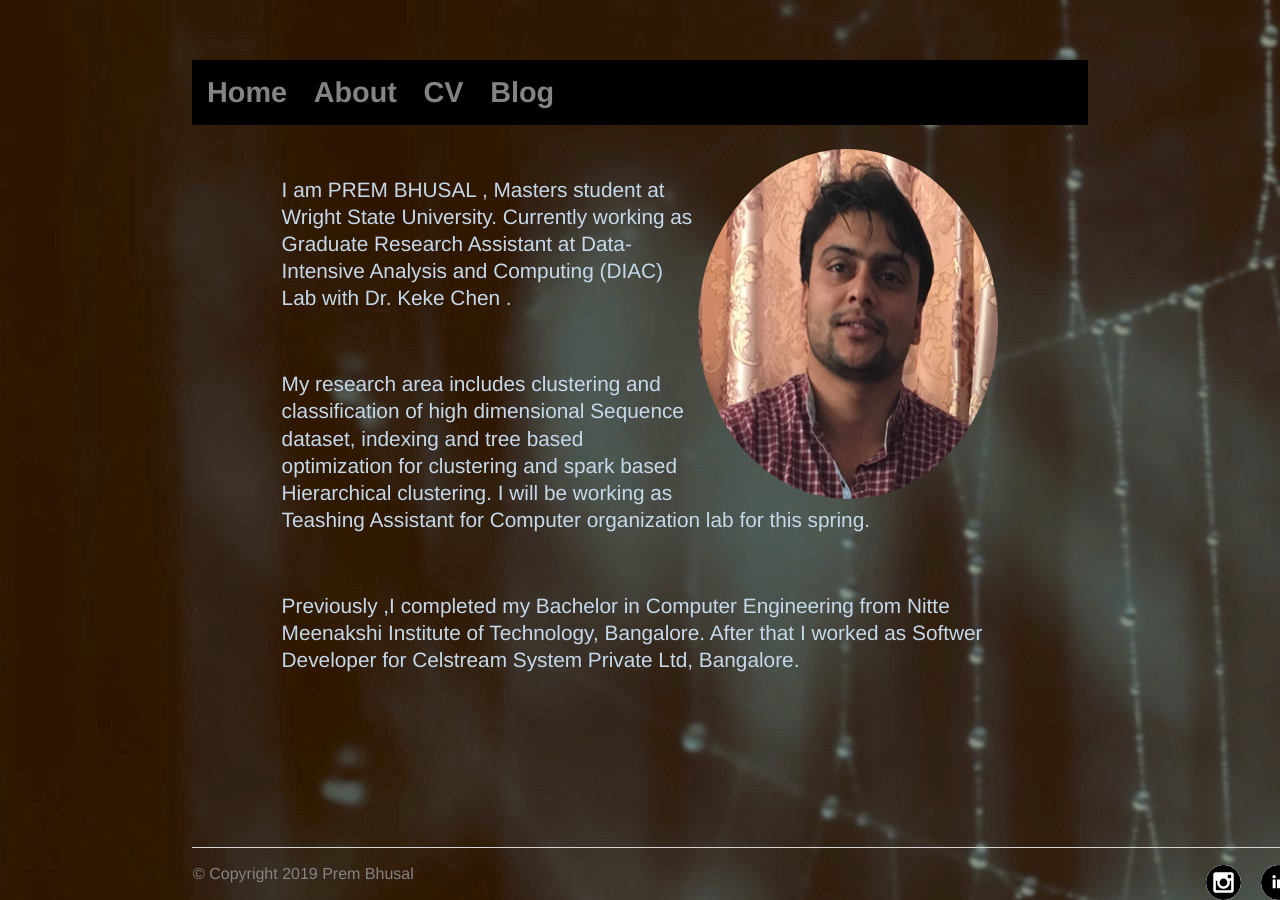
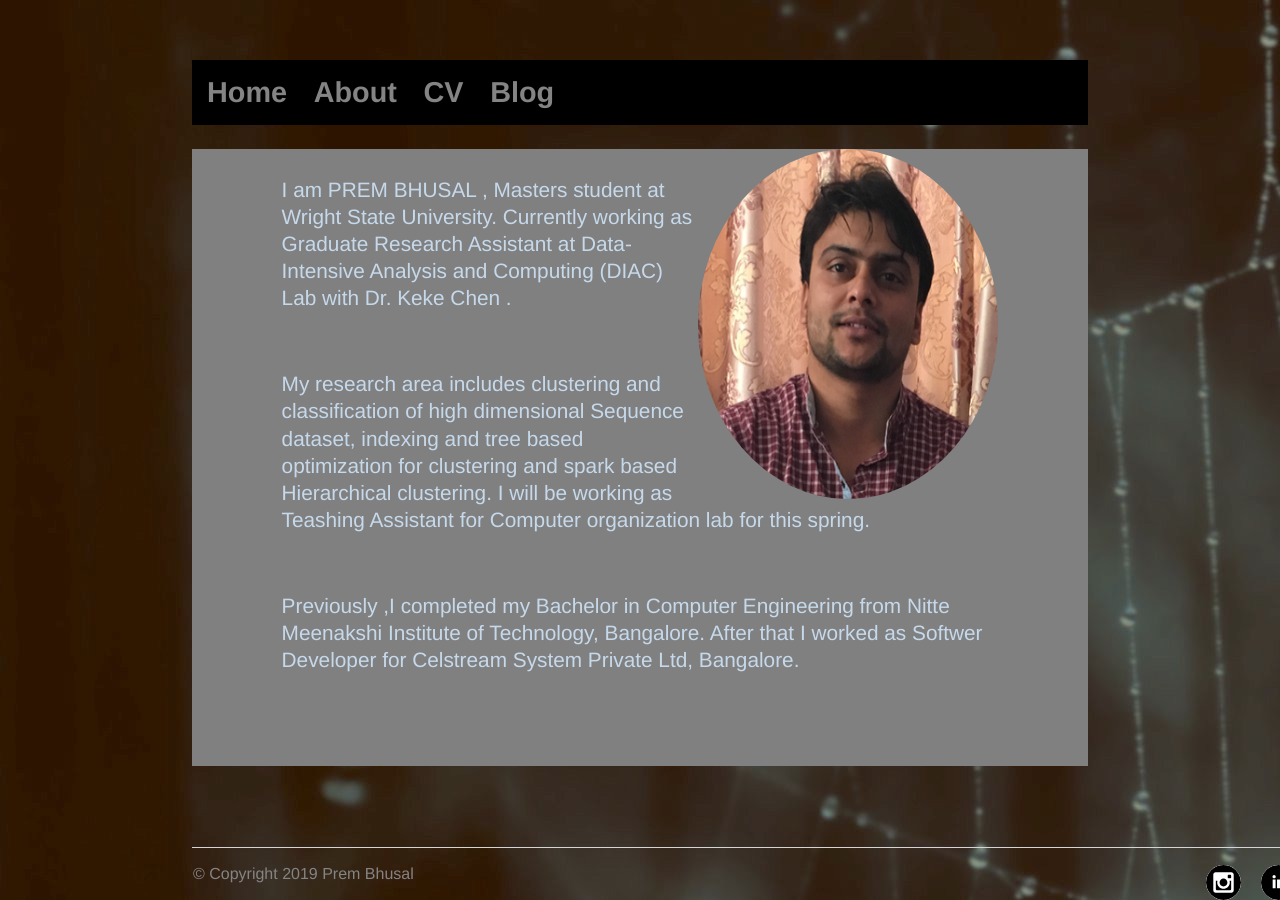
Before and after one commit to prembhusal/prembhusalWebsite, a Jekyll site: the page built from index.html, in a window 1280 px wide. Built offline with Jekyll 4.4.1, drawn with Linux system fonts in a browser that asks for light colours.

Commit message:
Update default.html

```diff
--- a/_layouts/default.html
+++ b/_layouts/default.html
@@ -14,7 +14,7 @@
 	        		<li><a href="/blog" >Blog</a></li>
 	    		</ul>
 			</nav>
-			<div class="container">
+			<div class="container" style="background-color:grey;">
 
 			{{ content }}
 
```
